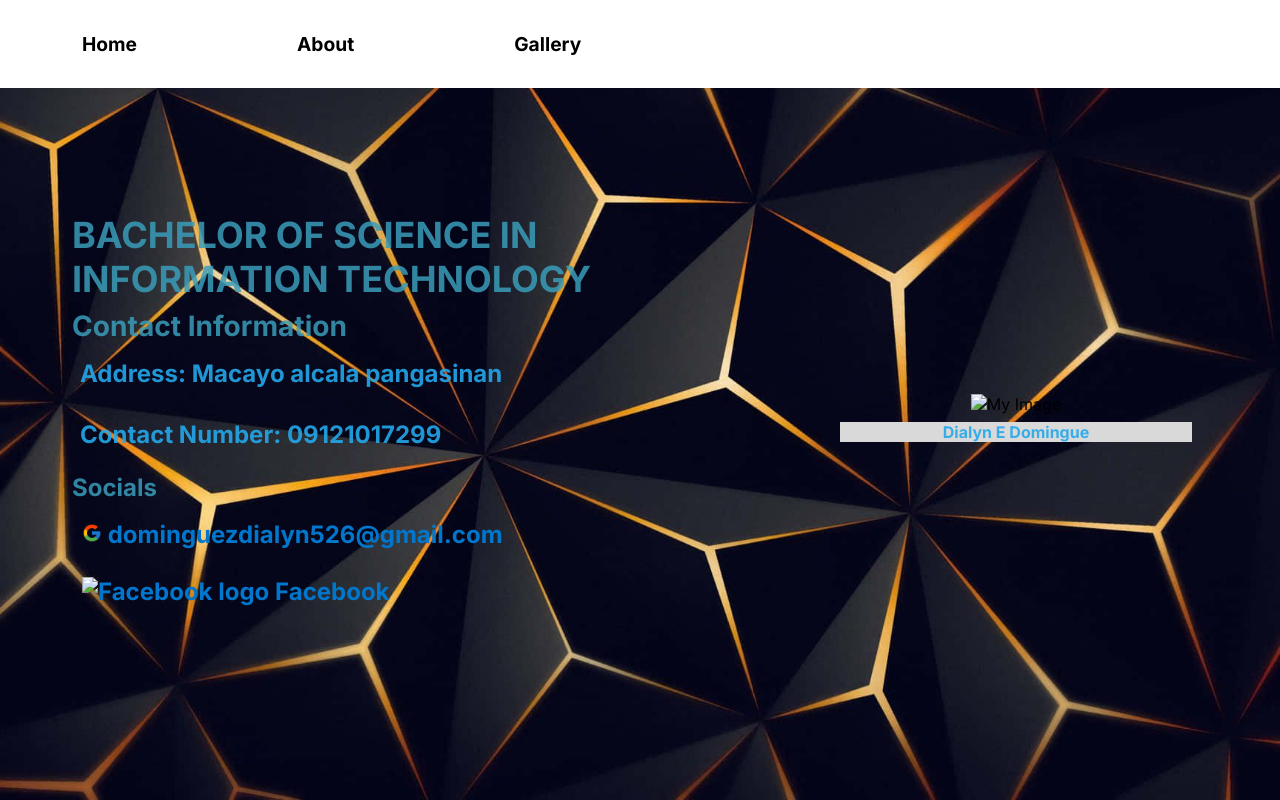
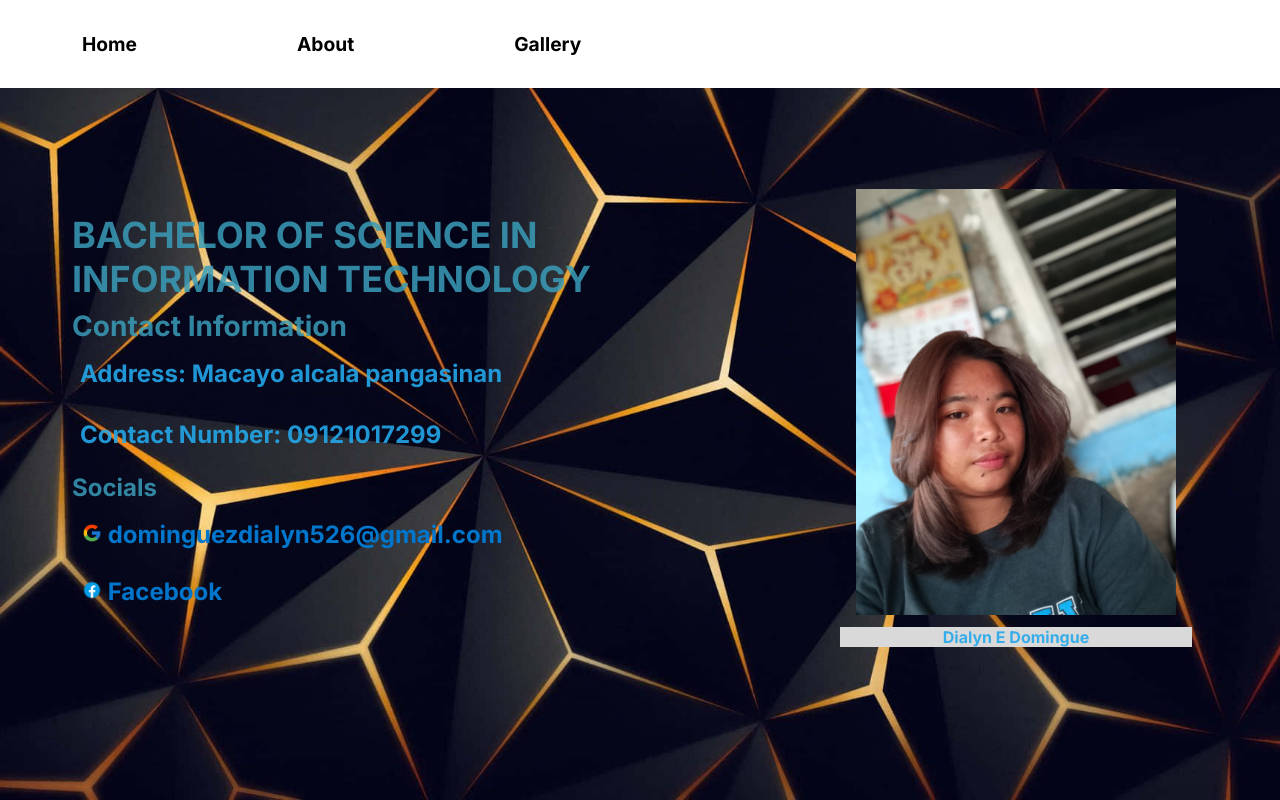
Before and after one commit to haruki1155/dialyn.site, a plain HTML site: page index.html in a window 1280 px wide. Drawn offline with Linux system fonts and the light colour scheme; files whose address does not match are found by name.

Commit message:
Fix HTML structure and update image paths

```diff
--- a/index.html
+++ b/index.html
@@ -44,7 +44,7 @@ INFORMATION TECHNOLOGY </h2>
     </li>
     <li>
       <a href="https://www.facebook.com/dialyn.dominguez.3#">
-        <img src="/images/facebook.png" alt="Facebook logo" class="icon"> Facebook
+        <img src="facebook.png" alt="Facebook logo" class="icon"> Facebook
       </a>
     </li>
   </ul>
@@ -55,7 +55,7 @@ INFORMATION TECHNOLOGY </h2>
 
     <aside class="image-section">
       <div class="image-container">
-        <img src= images\1.jpg alt="My Image">
+        <img src= 1.jpg alt="My Image">
         <p class="image-name">Dialyn E Domingue</p>
       </div>
     </aside>
```
